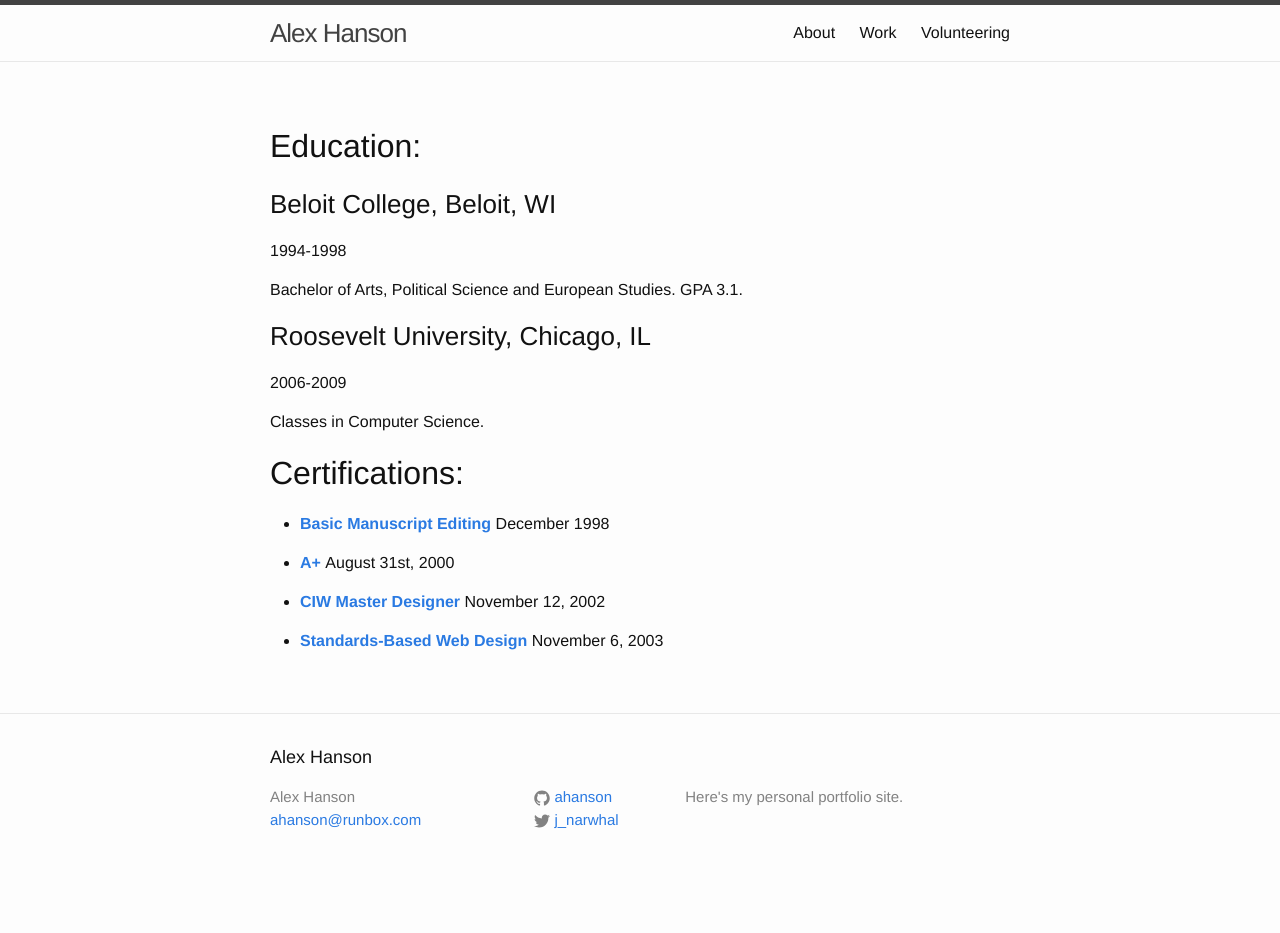
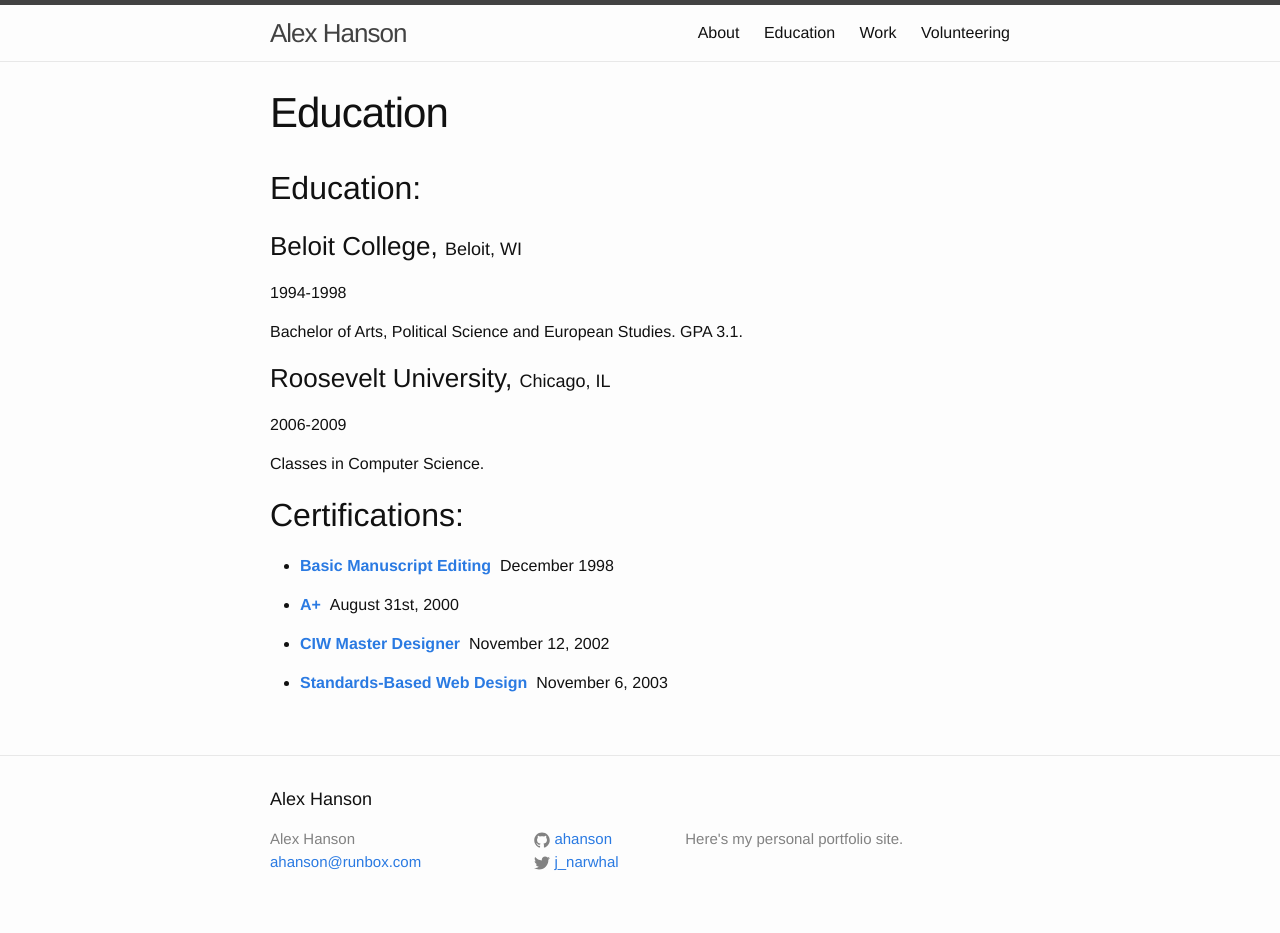
Before and after one commit to ahanson/portfolio-site, a Jekyll site: the page built from education.md, in a window 1280 px wide. Built offline with Jekyll 4.4.1, drawn with Linux system fonts in a browser that asks for light colours; before the commit the page ends 900 px from its top, so only the background shows below that.

Commit message:
Added more spacing to the education page. Also made sure that the page had a title, not a Title.

```diff
--- a/education.md
+++ b/education.md
@@ -1,11 +1,11 @@
 ---
 layout: page
-Title: Education &amp; Certifications
+title: Education
 ---
 
 ##Education:
 {% for school in site.data.education %}
-###{{ school.name }}, {{school.location}}
+###{{ school.name }}, <span style="font-size:large;">{{school.location}}</span>
 
 {{ school.date }}
 
@@ -14,5 +14,5 @@ Title: Education &amp; Certifications
 
 ##Certifications:
 {% for cert in site.data.certifications %}
-* **{{ cert.name }}**&nbsp;{{ cert.date }}
+* **{{ cert.name }}**&nbsp;&nbsp;{{ cert.date }}
 {% endfor %}
```
